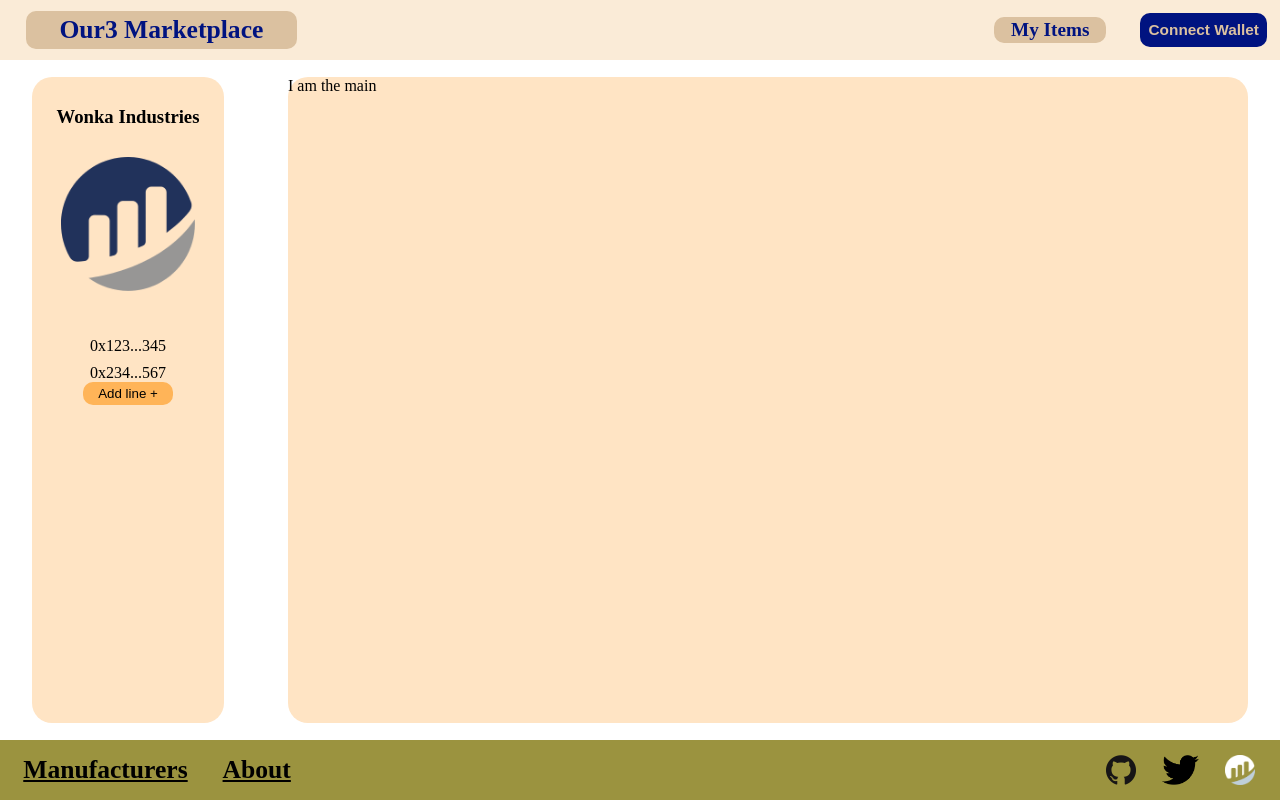
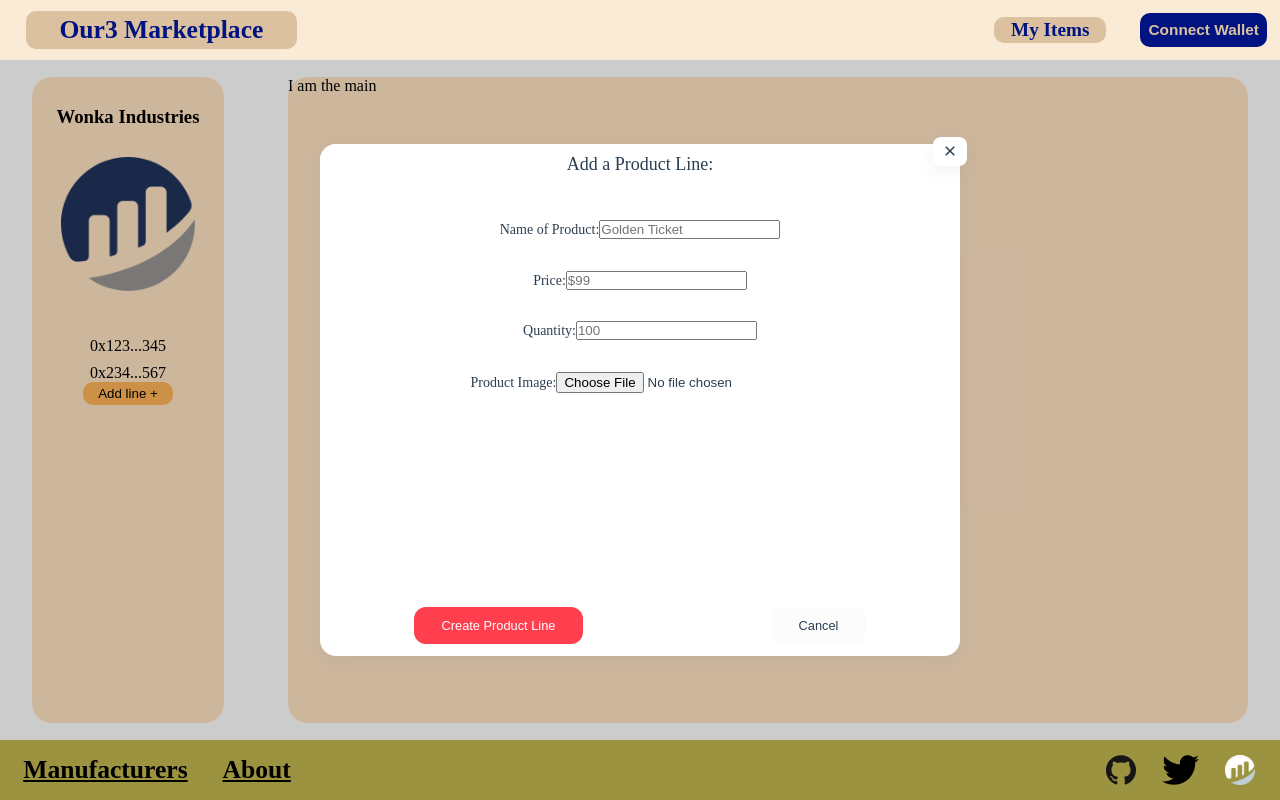
Before and after one commit to josealonso/zelda, a React (Create React App) app in the folder nft-mrkt-frontend/: page /manufacturer in a window 1280 px wide. Both pictures are taken after a click on the button "Add line +". Built offline with nearby package versions, Linux system fonts and the light colour scheme.

Commit message:
make modal to handle contract-product-line creation

```diff
--- a/nft-mrkt-frontend/package.json
+++ b/nft-mrkt-frontend/package.json
@@ -16,6 +16,7 @@
     "qrcode.react": "^3.0.2",
     "react": "^18.1.0",
     "react-dom": "^18.1.0",
+    "react-icons": "^4.4.0",
     "react-qr-reader": "^2.2.1",
     "react-router-dom": "^6.3.0",
     "react-scripts": "5.0.1",
--- a/nft-mrkt-frontend/src/components/Manufacturer/Manufacturer.tsx
+++ b/nft-mrkt-frontend/src/components/Manufacturer/Manufacturer.tsx
@@ -4,17 +4,18 @@ import { useStore } from "../../userStore";
 import StubBackendData from '../../api/stubBackendData';
 import { ManufacturerData } from '../../api/BackendIf';
 import EtherscanLogoDark from "../Assets/EtherscanLogoDark.png";
-
+import Modal from "./Modal/Modal";
 
 // import { useOutletContext } from "react-router-dom";
 
 
-function Manufacturer() {
+const Manufacturer: React.FC = () => {
 
   const { user } = useStore();
   const makerAddress: string = user.addrString;
 
   let [makerInfo, setMakerInfo] = useState<ManufacturerData>()
+  const [isOpen, setIsOpen] = useState<boolean>(false);
 
   useEffect(() => {
     async function getInfo(_makerAddress: string) {
@@ -24,10 +25,6 @@ function Manufacturer() {
     }
     getInfo(makerAddress);
   }, [])
-
-  function addLine() {
-    console.log("test");
-  }
 
   return (
     <div className='manufacturer'>
@@ -39,7 +36,8 @@ function Manufacturer() {
               <div key={i} className='line x'>{[i]}</div>
             ))
           }
-          <button className='addLine' onClick={addLine}>Add line + </button>
+          <button className='addLine'  onClick={() => setIsOpen(true)}>Add line + </button>
+          {isOpen && <Modal setIsOpen={setIsOpen} />}
         </div>
       </div>
       <div className='main toplevel'>
--- /dev/null
+++ b/nft-mrkt-frontend/src/components/Manufacturer/Modal/Modal.module.scss
@@ -0,0 +1,138 @@
+.darkBG {
+  background-color: rgba(0, 0, 0, 0.2);
+  width: 100vw;
+  height: 100vh;
+  z-index: 0;
+  top: 50%;
+  left: 50%;
+  transform: translate(-50%, -50%);
+  position: absolute;
+}
+
+.centered {
+  position: fixed;
+  top: 50%;
+  left: 50%;
+  transform: translate(-50%, -50%);
+}
+
+.modal {
+  width: 50vw;
+  height: 40vw;
+  background: white;
+  color: white;
+  z-index: 10;
+  border-radius: 16px;
+  box-shadow: 0 5px 20px 0 rgba(0, 0, 0, 0.04);
+}
+
+.modalHeader {
+  height: 50px;
+  background: white;
+  overflow: hidden;
+  border-top-left-radius: 16px;
+  border-top-right-radius: 16px;
+}
+
+.heading {
+  margin: 0;
+  padding: 10px;
+  color: #2c3e50;
+  font-weight: 500;
+  font-size: 18px;
+  text-align: center;
+}
+
+.modalContent {
+  padding: 10px;
+  font-size: 14px;
+  color: #2c3e50;
+  text-align: center;
+  height: 100%;
+}
+
+.modalForm{
+  display: flex;
+  height: 40%;
+  flex-direction: column;
+  justify-content: space-around;
+}
+
+.productInput{
+  margin-top: 5%;
+}
+
+.modalActions {
+  position: absolute;
+  bottom: 2px;
+  margin-bottom: 10px;
+  width: 100%;
+}
+
+.actionsContainer {
+  display: flex;
+  justify-content: space-around;
+  align-items: center;
+}
+
+.closeBtn {
+  cursor: pointer;
+  font-weight: 500;
+  padding: 4px 8px;
+  border-radius: 8px;
+  border: none;
+  font-size: 18px;
+  color: #2c3e50;
+  background: white;
+  transition: all 0.25s ease;
+  box-shadow: 0 5px 20px 0 rgba(0, 0, 0, 0.06);
+  position: absolute;
+  right: 0;
+  top: 0;
+  align-self: flex-end;
+  margin-top: -7px;
+  margin-right: -7px;
+}
+
+.closeBtn:hover {
+  box-shadow: 0 5px 20px 0 rgba(0, 0, 0, 0.04);
+  transform: translate(-4px, 4px);
+}
+
+.deleteBtn {
+  margin-top: 10px;
+  cursor: pointer;
+  font-weight: 500;
+  padding: 11px 28px;
+  border-radius: 12px;
+  font-size: 0.8rem;
+  border: none;
+  color: #fff;
+  background: #ff3e4e;
+  transition: all 0.25s ease;
+}
+
+.deleteBtn:hover {
+  box-shadow: 0 10px 20px -10px rgba(255, 62, 78, 0.6);
+  transform: translateY(-5px);
+  background: #ff3e4e;
+}
+
+.cancelBtn {
+  margin-top: 10px;
+  cursor: pointer;
+  font-weight: 500;
+  padding: 11px 28px;
+  border-radius: 12px;
+  font-size: 0.8rem;
+  border: none;
+  color: #2c3e50;
+  background: #fcfcfc;
+  transition: all 0.25s ease;
+}
+
+.cancelBtn:hover {
+  box-shadow: none;
+  transform: none;
+  background: whitesmoke;
+}
--- /dev/null
+++ b/nft-mrkt-frontend/src/components/Manufacturer/Modal/Modal.tsx
@@ -0,0 +1,59 @@
+import React from "react";
+import styles from "./Modal.module.scss";
+import { RiCloseLine } from "react-icons/ri";
+
+interface ModalProps {
+    setIsOpen: any
+    /*
+    I do not think `any` is correct here. What is the type definition for a function?
+    */
+}
+
+const Modal: React.FC<ModalProps> = ({ setIsOpen }) => {
+    return (
+        <>
+          <div className={styles.darkBG} onClick={() => setIsOpen(false)} />
+          <div className={styles.centered}>
+            <div className={styles.modal}>
+              <div className={styles.modalHeader}>
+                <h5 className={styles.heading}>Add a Product Line:</h5>
+              </div>
+              <button className={styles.closeBtn} onClick={() => setIsOpen(false)}>
+                <RiCloseLine style={{ marginBottom: "-3px" }} />
+              </button>
+              <div className={styles.modalContent}>
+                <form className={styles.modalForm}>
+                    <label> Name of Product:
+                        <input placeholder="Golden Ticket" type="text"></input>
+                    </label>
+                    <label> Price:
+                        <input placeholder="$99" type="text"></input>
+                    </label>
+                    <label> Quantity:
+                        <input placeholder="100" type="text"></input>
+                    </label>
+                    <label> Product Image:
+                        <input placeholder="" type="file"></input>
+                    </label>
+                </form>
+              </div>
+              <div className={styles.modalActions}>
+                <div className={styles.actionsContainer}>
+                  <button className={styles.deleteBtn} onClick={() => setIsOpen(false)}>
+                    Create Product Line
+                  </button>
+                  <button
+                    className={styles.cancelBtn}
+                    onClick={() => setIsOpen(false)}
+                  >
+                    Cancel
+                  </button>
+                </div>
+              </div>
+            </div>
+          </div>
+        </>
+      );
+};
+
+export default Modal;
--- a/nft-mrkt-frontend/src/custom.d.ts
+++ b/nft-mrkt-frontend/src/custom.d.ts
@@ -1 +1,2 @@
 declare module "*.png";
+declare module '*.scss';
```
Also changed, not shown: 1 other file (tests, documents, lock files or other folders).
